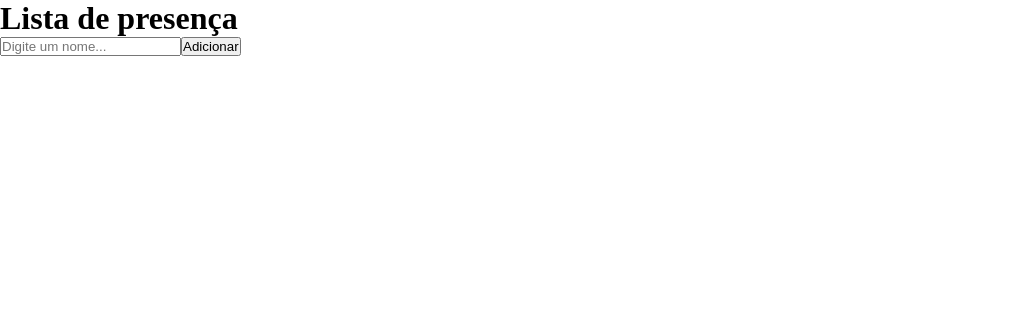
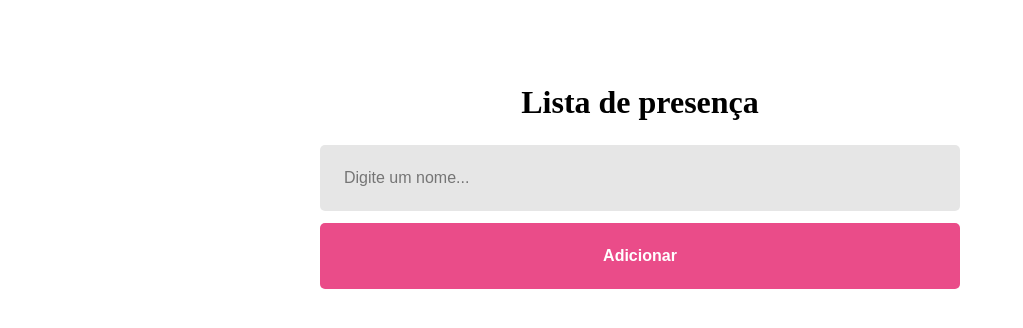
Before and after one commit to MatheusAlexandre28/Discover-Especializar, a React (Vite) app in the folder Fundamentos_do_ReactJS/reactapp/: page / in a window 1280 px wide. Shown: the top 328 px of the page, without its empty margins (0-1023 px from the left). Built offline with nearby package versions, Linux system fonts and the light colour scheme.

Commit message:
CSS
Estilizamos nosso css

```diff
--- a/Fundamentos_do_ReactJS/reactapp/src/pages/home/index.jsx
+++ b/Fundamentos_do_ReactJS/reactapp/src/pages/home/index.jsx
@@ -2,10 +2,10 @@
 
 export function Home() {
   return (
-    <>
-    <h1>Lista de presença</h1>
-    <input type="text" placeholder='Digite um nome...'/>
-    <button type='button'>Adicionar</button>
-    </>
+    <div className='container'>
+      <h1>Lista de presença</h1>
+      <input type="text" placeholder='Digite um nome...'/>
+      <button type='button'>Adicionar</button>
+    </div>
   )
 }
--- a/Fundamentos_do_ReactJS/reactapp/src/pages/home/styles.css
+++ b/Fundamentos_do_ReactJS/reactapp/src/pages/home/styles.css
@@ -0,0 +1,41 @@
+.container {
+  display: flex;
+  align-items: center;
+  flex-direction: column;
+}
+
+.container h1 {
+  margin: 84px 0 24px;
+}
+
+.container input {
+  width: 50%;
+  padding: 24px;
+
+  background: #E6E6E6;
+  border-radius: 5px;
+  border: none;
+
+  font-size: 16px;
+}
+.container button {
+  width: 50%;
+  padding: 24px;
+  font-weight: 700;
+
+  background: #EA4C89;
+  color: #FFFFFF;
+
+  border-radius: 5px;
+  margin: 12px 0 84px;
+  border: none;
+
+  cursor: pointer;
+  transition: filter 0.2s;
+
+  font-size: 16px;
+}
+
+.container button:hover {
+  filter: brightness(0.9);
+}
```
